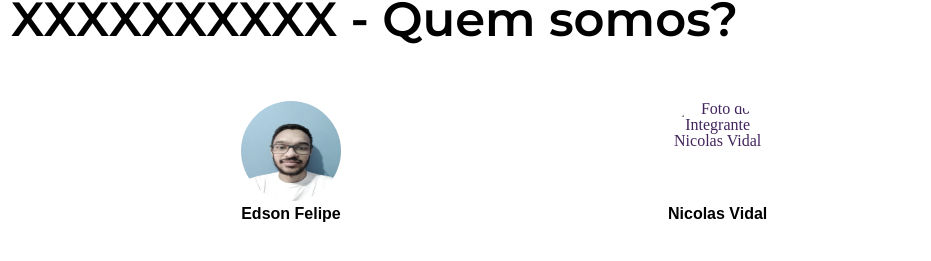
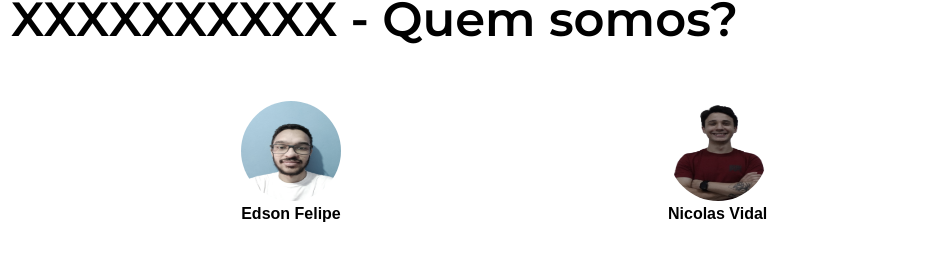
Before and after one commit to caiofalcheti/PDI-UFABC-1Q2026, a plain HTML site: page index.html in a window 1280 px wide. Shown: the part 787-1048 px from the top of the page, 349-1280 px from the left. Drawn offline with Linux system fonts and the light colour scheme; files whose address does not match are found by name.

Commit message:
Fix HTML formatting and update member images

```diff
--- a/index.html
+++ b/index.html
@@ -57,7 +57,7 @@
               </a>
               <a href="">
                 <div class="circle">
-                  <img src="" alt="Foto do Integrante Nicolas Vidal">
+                  <img src="images/nicolas 2.png" alt="Foto do Integrante Nicolas Vidal">
                 </div>
                 <span>Nicolas Vidal</span>
               </a>
```
